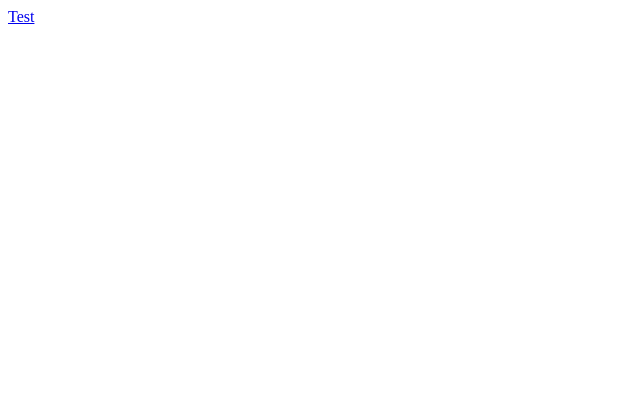
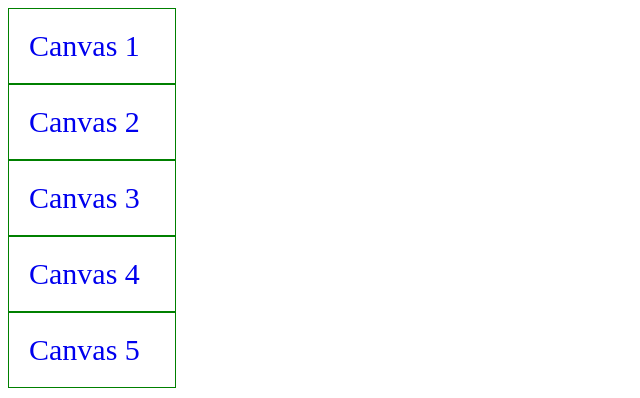
Before and after one commit to nikhilsebastian7/WEBTECH, a plain HTML site: page canvas/select_canvas.html in a window 1280 px wide. Shown: the whole page, without its empty margins (0-640 px from the left). Drawn offline with Linux system fonts and the light colour scheme.

Commit message:
Added Links to Select Canvas File

```diff
--- a/canvas/select_canvas.html
+++ b/canvas/select_canvas.html
@@ -2,8 +2,13 @@
 <html lang="en">
 <head>
     <title>JHome | Canvas</title>
+    <link rel="stylesheet" type="text/css" href="../css/select_canvas.css">
 </head>
 <body>
-    <a href="1_basic.html">Test</a>
+    <a href="1_basic.html">Canvas 1</a>
+    <a href="2_basic.html">Canvas 2</a>
+    <a href="3_scaling.html">Canvas 3</a>
+    <a href="4_generate.html">Canvas 4</a>
+    <a href="canvas.html">Canvas 5</a>
 </body>
 </html>
--- /dev/null
+++ b/css/select_canvas.css
@@ -0,0 +1,9 @@
+a
+{
+	text-decoration: none;
+	display: block;
+	width: 10%;
+	padding: 20px;
+	border: 1px solid green;
+	font-size: 30px;
+}
```
Also changed, not shown: home.html (+1 -0 lines).
